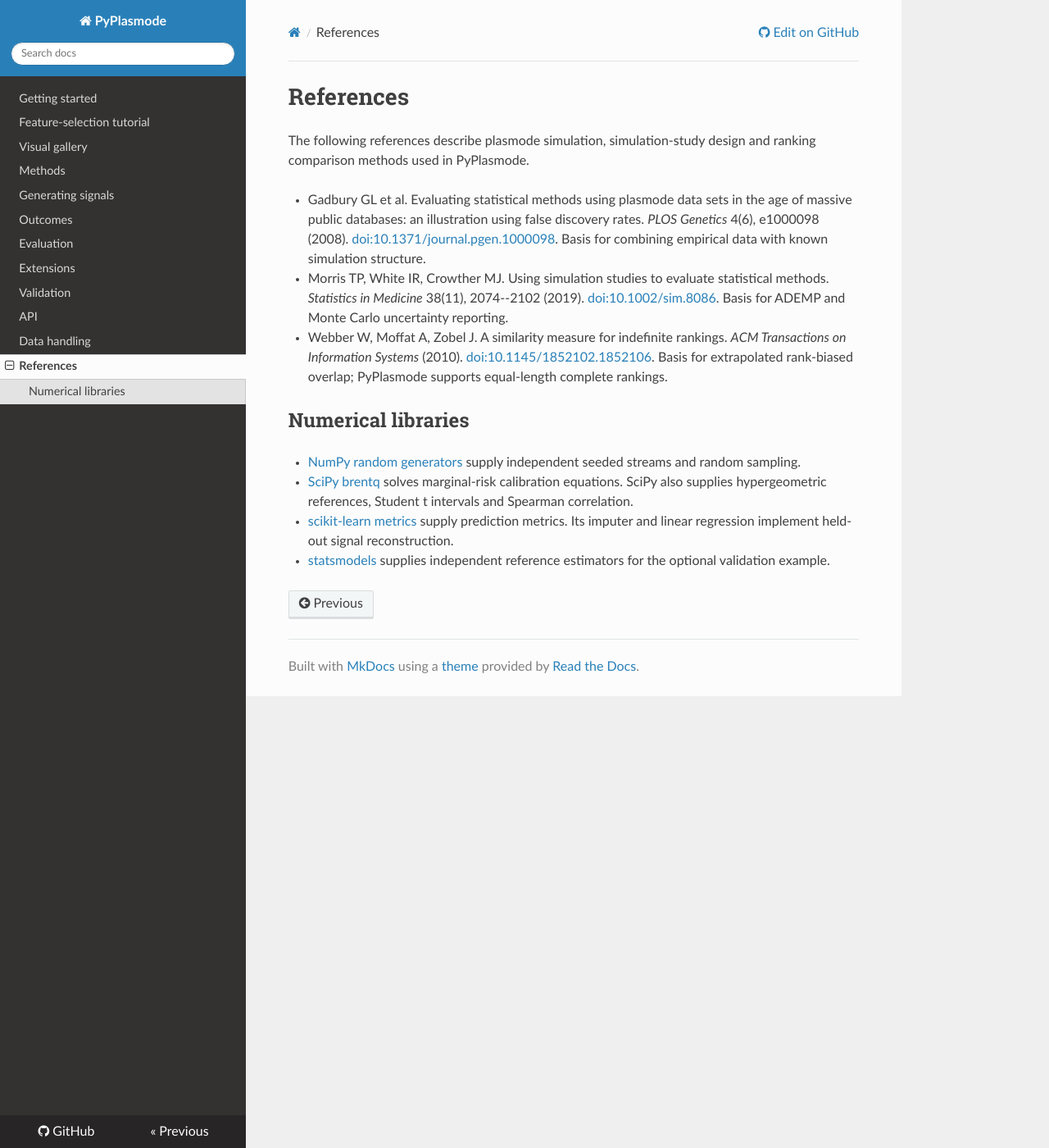
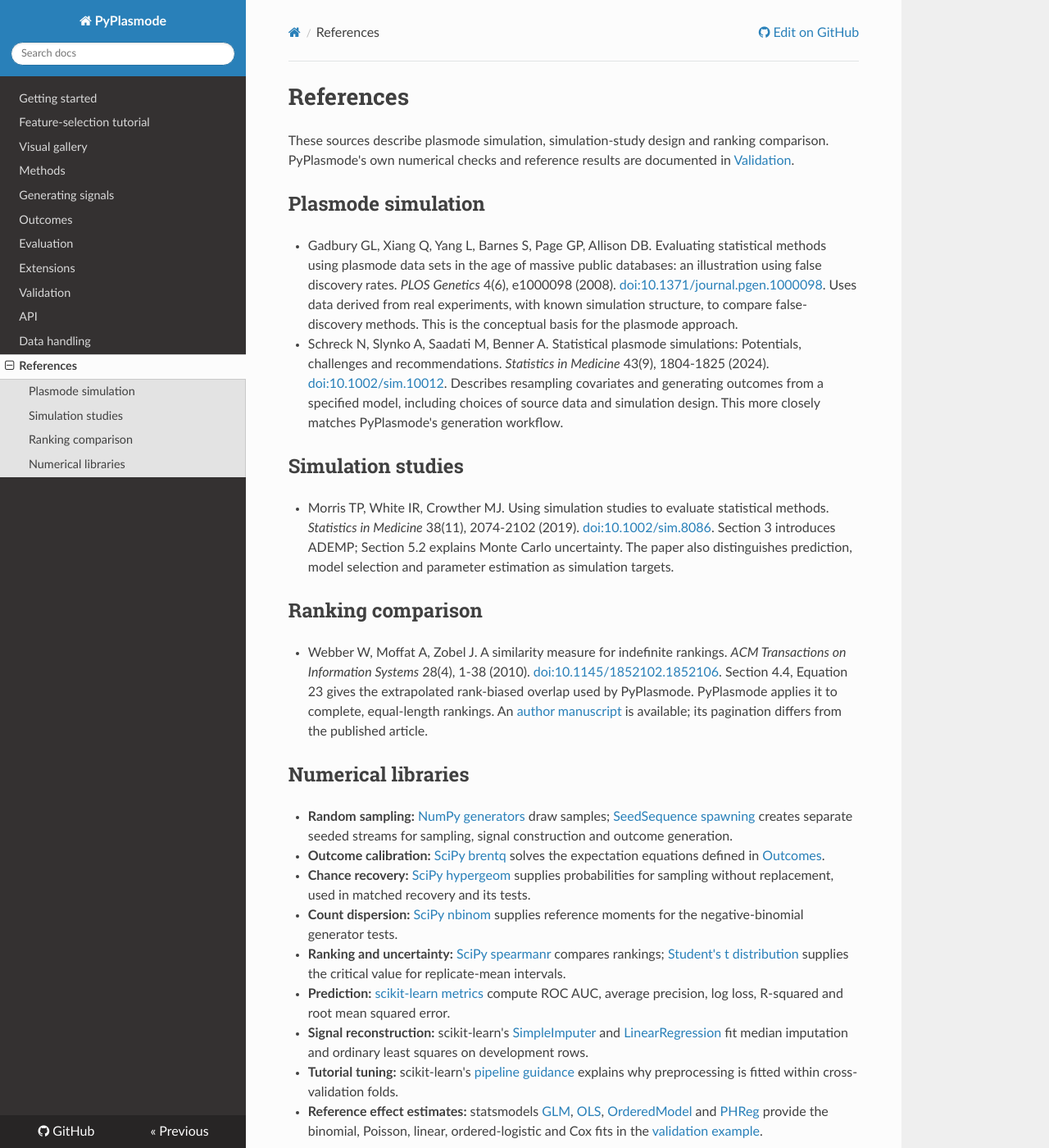
Before and after one commit to BradSegal/PyPlasmode, an MkDocs documentation site: the page built from docs/references.md, in a window 1280 px wide and 1400 px high. Shown: the whole window at 82% size. Built offline with MkDocs 1.6.1, drawn with Linux system fonts in a browser that asks for light colours; nearby versions of some CDN libraries.

Commit message:
Verify and strengthen documentation references (#6)
* Verify documentation references and link claims to specific methods

* Keep reference annotations readable at narrow widths

```diff
--- a/docs/references.md
+++ b/docs/references.md
@@ -1,30 +1,67 @@
 # References
 
-The following references describe plasmode simulation, simulation-study design and ranking
-comparison methods used in PyPlasmode.
+These sources describe plasmode simulation, simulation-study design and ranking comparison.
+PyPlasmode's own numerical checks and reference results are documented in [Validation](validation.md).
 
-- Gadbury GL et al. Evaluating statistical methods using plasmode data sets in the age of
+## Plasmode simulation
+
+- Gadbury GL, Xiang Q, Yang L, Barnes S, Page GP, Allison DB. Evaluating statistical methods using plasmode data sets in the age of
   massive public databases: an illustration using false discovery rates. *PLOS Genetics*
   4(6), e1000098 (2008). [doi:10.1371/journal.pgen.1000098](https://doi.org/10.1371/journal.pgen.1000098).
-  Basis for combining empirical data with known simulation structure.
+  Uses data derived from real experiments, with known simulation structure, to compare
+  false-discovery methods. This is the conceptual basis for the plasmode approach.
+- Schreck N, Slynko A, Saadati M, Benner A. Statistical plasmode simulations: Potentials,
+  challenges and recommendations. *Statistics in Medicine* 43(9), 1804-1825 (2024).
+  [doi:10.1002/sim.10012](https://doi.org/10.1002/sim.10012).
+  Describes resampling covariates and generating outcomes from a specified model, including
+  choices of source data and simulation design. This more closely matches PyPlasmode's
+  generation workflow.
+
+## Simulation studies
+
 - Morris TP, White IR, Crowther MJ. Using simulation studies to evaluate statistical methods.
-  *Statistics in Medicine* 38(11), 2074--2102 (2019).
+  *Statistics in Medicine* 38(11), 2074-2102 (2019).
   [doi:10.1002/sim.8086](https://doi.org/10.1002/sim.8086).
-  Basis for ADEMP and Monte Carlo uncertainty reporting.
+  Section 3 introduces ADEMP; Section 5.2 explains Monte Carlo uncertainty. The paper also
+  distinguishes prediction, model selection and parameter estimation as simulation targets.
+
+## Ranking comparison
+
 - Webber W, Moffat A, Zobel J. A similarity measure for indefinite rankings.
-  *ACM Transactions on Information Systems* (2010).
+  *ACM Transactions on Information Systems* 28(4), 1-38 (2010).
   [doi:10.1145/1852102.1852106](https://doi.org/10.1145/1852102.1852106).
-  Basis for extrapolated rank-biased overlap; PyPlasmode supports equal-length complete rankings.
+  Section 4.4, Equation 23 gives the extrapolated rank-biased overlap used by PyPlasmode.
+  PyPlasmode applies it to complete, equal-length rankings. An
+  [author manuscript](https://codalism.com/research/papers/wmz10_tois.pdf) is available;
+  its pagination differs from the published article.
 
 ## Numerical libraries
 
-- [NumPy random generators](https://numpy.org/doc/stable/reference/random/index.html)
-  supply independent seeded streams and random sampling.
-- [SciPy brentq](https://docs.scipy.org/doc/scipy/reference/generated/scipy.optimize.brentq.html)
-  solves marginal-risk calibration equations. SciPy also supplies hypergeometric references,
-  Student t intervals and Spearman correlation.
-- [scikit-learn metrics](https://scikit-learn.org/stable/api/sklearn.metrics.html)
-  supply prediction metrics. Its imputer and linear regression implement held-out
-  signal reconstruction.
-- [statsmodels](https://www.statsmodels.org/stable/index.html) supplies independent reference
-  estimators for the optional validation example.
+- **Random sampling:** [NumPy generators](https://numpy.org/doc/stable/reference/random/index.html)
+  draw samples; [SeedSequence spawning](https://numpy.org/doc/stable/reference/random/parallel.html)
+  creates separate seeded streams for sampling, signal construction and outcome generation.
+- **Outcome calibration:** [SciPy brentq](https://docs.scipy.org/doc/scipy/reference/generated/scipy.optimize.brentq.html)
+  solves the expectation equations defined in [Outcomes](outcomes.md#calibration-equations).
+- **Chance recovery:** [SciPy hypergeom](https://docs.scipy.org/doc/scipy/reference/generated/scipy.stats.hypergeom.html)
+  supplies probabilities for sampling without replacement, used in matched recovery and its tests.
+- **Count dispersion:** [SciPy nbinom](https://docs.scipy.org/doc/scipy/reference/generated/scipy.stats.nbinom.html)
+  supplies reference moments for the negative-binomial generator tests.
+- **Ranking and uncertainty:** [SciPy spearmanr](https://docs.scipy.org/doc/scipy/reference/generated/scipy.stats.spearmanr.html)
+  compares rankings; [Student's t distribution](https://docs.scipy.org/doc/scipy/reference/generated/scipy.stats.t.html)
+  supplies the critical value for replicate-mean intervals.
+- **Prediction:** [scikit-learn metrics](https://scikit-learn.org/stable/api/sklearn.metrics.html)
+  compute ROC AUC, average precision, log loss, R-squared and root mean squared error.
+- **Signal reconstruction:** scikit-learn's
+  [SimpleImputer](https://scikit-learn.org/stable/modules/generated/sklearn.impute.SimpleImputer.html)
+  and [LinearRegression](https://scikit-learn.org/stable/modules/generated/sklearn.linear_model.LinearRegression.html)
+  fit median imputation and ordinary least squares on development rows.
+- **Tutorial tuning:** scikit-learn's
+  [pipeline guidance](https://scikit-learn.org/stable/common_pitfalls.html#data-leakage)
+  explains why preprocessing is fitted within cross-validation folds.
+- **Reference effect estimates:** statsmodels
+  [GLM](https://www.statsmodels.org/stable/generated/statsmodels.genmod.generalized_linear_model.GLM.html),
+  [OLS](https://www.statsmodels.org/stable/generated/statsmodels.regression.linear_model.OLS.html),
+  [OrderedModel](https://www.statsmodels.org/stable/generated/statsmodels.miscmodels.ordinal_model.OrderedModel.html)
+  and [PHReg](https://www.statsmodels.org/stable/generated/statsmodels.duration.hazard_regression.PHReg.html)
+  provide the binomial, Poisson, linear, ordered-logistic and Cox fits in the
+  [validation example](validation.md).
--- a/docs/validation.md
+++ b/docs/validation.md
@@ -13,7 +13,7 @@ python validation_vignette.py --output validation-output
 
 The output includes CSV summaries, a PDF/SVG figure and a JSON description of the simulation
 design following ADEMP: aims, data-generating mechanisms, estimands, methods and performance
-measures. See [Morris et al.](references.md) for the framework.
+measures. See [Morris et al.](references.md#simulation-studies) for the framework.
 
 ## Reference run
 
```
Also changed, not shown: docs/evaluation.md (+5 -1 lines), docs/methods.md (+4 -2 lines).
